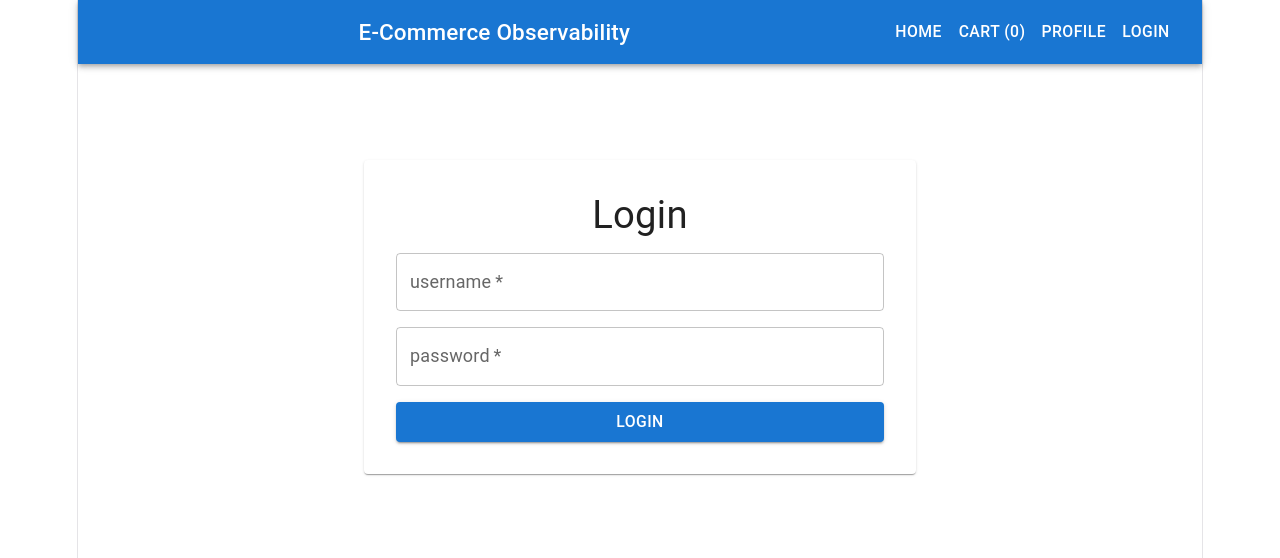
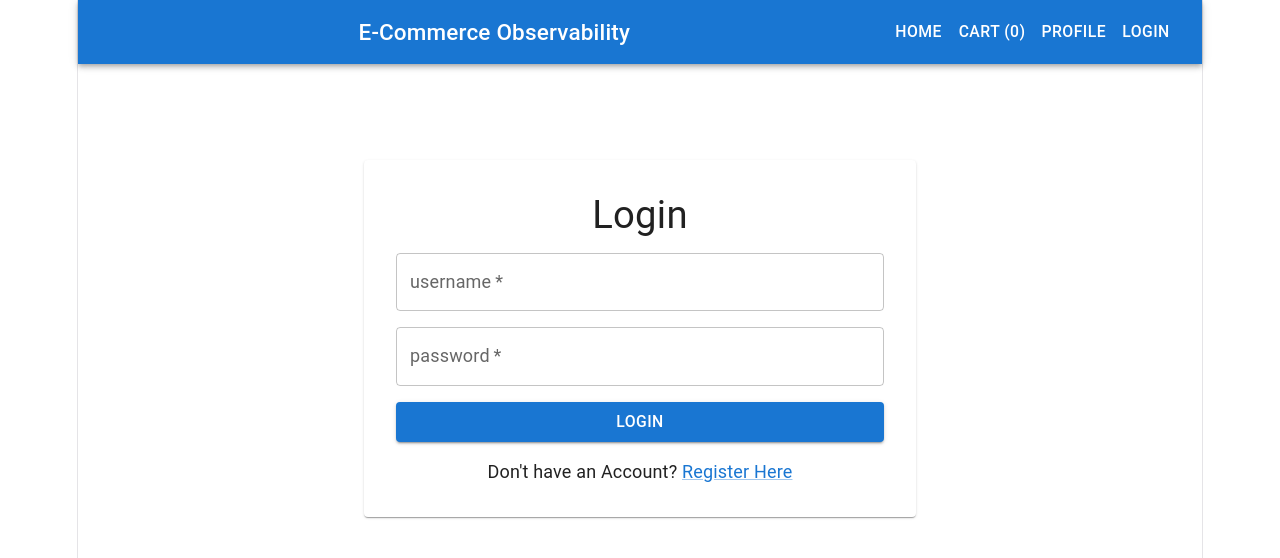
Before and after one commit to slehmadi/mii-technical-test, a React app in the folder frontend/: page /login in a window 1280 px wide. Shown: the top 558 px of the page. Built offline with nearby package versions, Linux system fonts and the light colour scheme; the HTML template or start-up script is replaced by a standard one.

Commit message:
(frontend) Add link between RegisterPage and LoginPage

```diff
--- a/frontend/src/pages/LoginPage.jsx
+++ b/frontend/src/pages/LoginPage.jsx
@@ -4,11 +4,12 @@ import {
     Typography,
     TextField,
     Button,
-    Stack
+    Stack,
+    Link
 } from '@mui/material';
 
 import { useState, useContext } from 'react';
-import { useNavigate } from 'react-router-dom';
+import { useNavigate, Link as RouterLink } from 'react-router-dom';
 
 import { AuthContext } from '../contexts/AuthContext';
 
@@ -58,6 +59,13 @@ function LoginPage() {
                         />
 
                         <Button type='submit' variant='contained'>Login</Button>
+                        <Typography align='center'>
+                            Don't have an Account?
+                            {" "}
+                            <Link component={RouterLink} to='/register'>
+                                Register Here
+                            </Link>
+                        </Typography>
                     </Stack>
                 </form>
             </Paper>
--- a/frontend/src/pages/RegisterPage.jsx
+++ b/frontend/src/pages/RegisterPage.jsx
@@ -5,11 +5,12 @@ import {
     TextField,
     Button,
     Stack,
-    Alert
+    Alert,
+    Link
 } from '@mui/material'
 
 import { useState } from 'react';
-import { useNavigate } from 'react-router-dom';
+import { useNavigate, Link as RouterLink, Router } from 'react-router-dom';
 
 function RegisterPage() {
     const navigate = useNavigate();
@@ -105,6 +106,15 @@ function RegisterPage() {
                         >
                             register
                         </Button>
+                        <Typography align='center'>
+                            Already have an Account?
+
+                            {" "}
+
+                            <Link component={RouterLink} to="/login">
+                                login here
+                            </Link>
+                        </Typography>
                     </Stack>
                 </form>
             </Paper>
```
